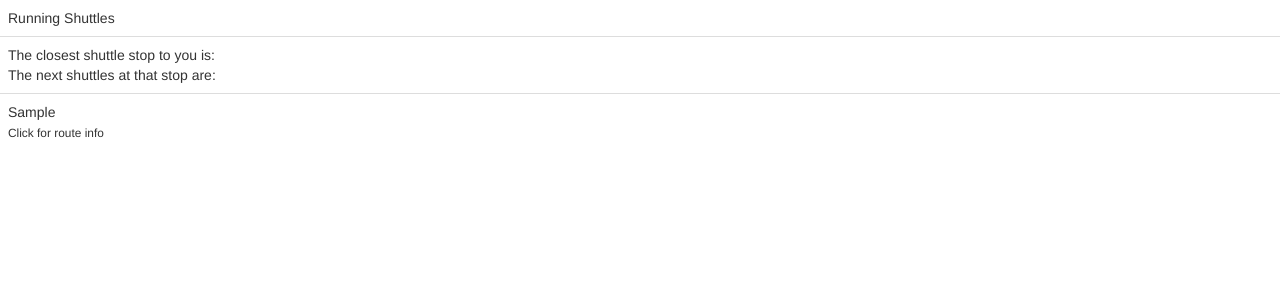
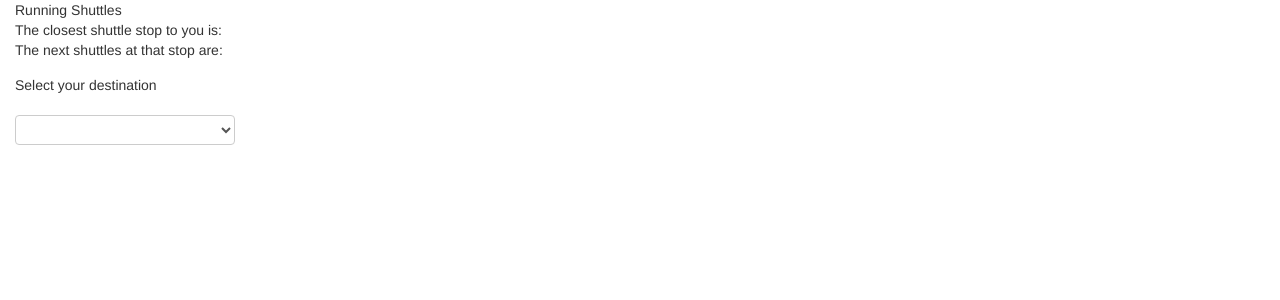
Before and after one commit to fredward/walkorshuttle, a Django app: template wosapp/templates/wosapp/index.html in a window 1280 px wide. Shown: the top 300 px of the page. Run offline with Django 3.2, Linux system fonts and the light colour scheme; the template is opened without the code that fills it: most values are stand-ins (such as "Sample title", 1, 10 or a date in 2020); lists and menus that the app fills with data are empty; some libraries are stand-ins or nearby versions.

Commit message:
added functionality for the user to select their desired destination. The actual posting of their choice still has to be implemented, but the ability to select is there.

```diff
--- /dev/null
+++ b/wosapp/static/js/destination_select.js
@@ -0,0 +1,31 @@
+//set up our thisination stop selection
+$(document).ready(function() {
+	$.ajax({
+		url : "destinations/",
+		dataType : "json",
+	}).done(function(data) {
+
+		//show the names of possible destinations
+		$.each(data, function(){
+			if(this['name'] == 'Boylston Gate' || this['name'] == 'Quad' || this['name'] == 'Mather House' || this['name'] == 'Memorial Hall')
+			{
+				$('#popular-destinations').append($("<button/>", {text : this['name'], id : this['id'], class: "btn"}));
+
+			}
+			else{
+				$('#destination-select').find('select').append($("<option/>", {text : this['name'], id: this['id']}));
+
+			}
+
+
+		});
+		$('#popular-destinations > .btn').click(function(){
+					console.log($(this).attr('id'));
+					//make the correct post here
+				});
+		$('#destination-select').change(function(){
+					console.log($('#destination-select :selected').attr('id'));
+					//make the correct post here
+			});
+	});
+});
--- a/wosapp/static/js/get_location.js
+++ b/wosapp/static/js/get_location.js
@@ -1,5 +1,6 @@
 // using jQuery
 // Django provided code for managing sessions and cookies
+$(document).ready( function(){
 	function getCookie(name) {
 		var cookieValue = null;
 		if (document.cookie && document.cookie != '') {
@@ -61,7 +62,7 @@ if(navigator.geolocation) {
 									$('#closest').text(data['closest']);
 									$.each(data['next_shuttles'], function(){
 										//display the next shuttles arriving at the user's closest stop -- the data on the vehicles is from the httpresponse
-							    	var next_shuttle_stops_div = $("<div/>", { html: ('<i class="icon-chevron-right"> </i>' + this[0] + ", " + this[1]), class : 'shuttle-info'});
+										var next_shuttle_stops_div = $("<div/>", { html: ('<i class="icon-chevron-right"> </i>' + this[0] + ", " + this[1]), class : 'shuttle-info', state : 'closed'});
 										$('#next_shuttles').append(next_shuttle_stops_div);
 										next_stops = data['next_shuttles_route'][this[2]];
 										console.log(next_stops)
@@ -74,12 +75,14 @@ if(navigator.geolocation) {
 									});
 									//when users click on a vehicle listing, hide and show data on the next stops the vehicle will take
 									$('.shuttle-info').click( function() {
-							    	if($(this).find('i').attr('class') == "icon-chevron-right"){
+										if($(this).attr('state') == 'closed'){
 											$(this).find('i').attr('class', 'icon-chevron-down');
+											$(this).attr('state', 'open');
 											$(this).children('div').slideDown();
 										}
 										else{
 											$(this).find('i').attr('class', 'icon-chevron-right');
+											$(this).attr('state', 'closed');
 											$(this).children('div').slideUp();
 										}
 									});
@@ -97,3 +100,5 @@ if(navigator.geolocation) {
 							 }
 							);
 	}
+
+});
--- a/wosapp/templates/wosapp/index.html
+++ b/wosapp/templates/wosapp/index.html
@@ -6,34 +6,37 @@
 			<script src="{{STATIC_URL}}bootstrap/js/bootstrap.min.js"></script>
 			<script src = "{{STATIC_URL}}js/index.js"></script>
 			<script src = "{{STATIC_URL}}js/get_location.js"></script>
+			<script src = "{{STATIC_URL}}js/destination_select.js"></script>
 	</head>
-	<body>
+	<body  style = "margin-left: 15px">
 		<div id = "closeststop">
-			<table class = "table">
-				<thead>
-					<tr><td>Running Shuttles</td></tr>
-				</thead>
-				<tbody>
-					<tr>
-						<td>
-						The closest shuttle stop to you is: <span id="closest"></span>
+			Running Shuttles
+
+						<div>The closest shuttle stop to you is: <span id="closest"></span></div>
 						<div>The next shuttles at that stop are: <span id="next_shuttles"</span></div>
-						</td>
-					</tr>
-						{% for r, sl in ordered_stops.items %}
-								<tr class = "route-info">
-									<td>{{r}}
+						<!--{% for r, sl in ordered_stops.items %}
+								<div class = "route-info">
+									{{r}}
 										<div class = "extra-route-prompt" >
 											<small> Click for route info </small>
 										</div>
 										<div class = "extra-route-info" style = "display : none">
 											{{ sl|join:", "}}
 										</div>
-									</td>
-								</tr>
-						{% endfor %}
-					</tbody>
-			</table>
+
+								</div>
+						{% endfor %}-->
+		</div>
+		<div style = "margin-top : 15px">
+			Select your destination
+		</div>
+		<div id = "destination-select" >
+			<div class = "btn-group" id = "popular-destinations">
+  			</div>
+  			<div>
+				<select>
+				</select>
+			</div>
 		</div>
 	</body>
 </html>
--- a/wosapp/urls.py
+++ b/wosapp/urls.py
@@ -3,5 +3,6 @@ from wosapp import views
 
 urlpatterns = patterns('',
          url(r'^geolocate/$', views.process_location),
-	 url(r'^$', views.index, name='index')
+	 url(r'^$', views.index, name='index'),
+	 url(r'^destinations/$', views.get_destinations),
 )
```
Also changed, not shown: wosapp/views.py (+10 -0 lines). Lines whose indentation alone changed are shown as unchanged.
